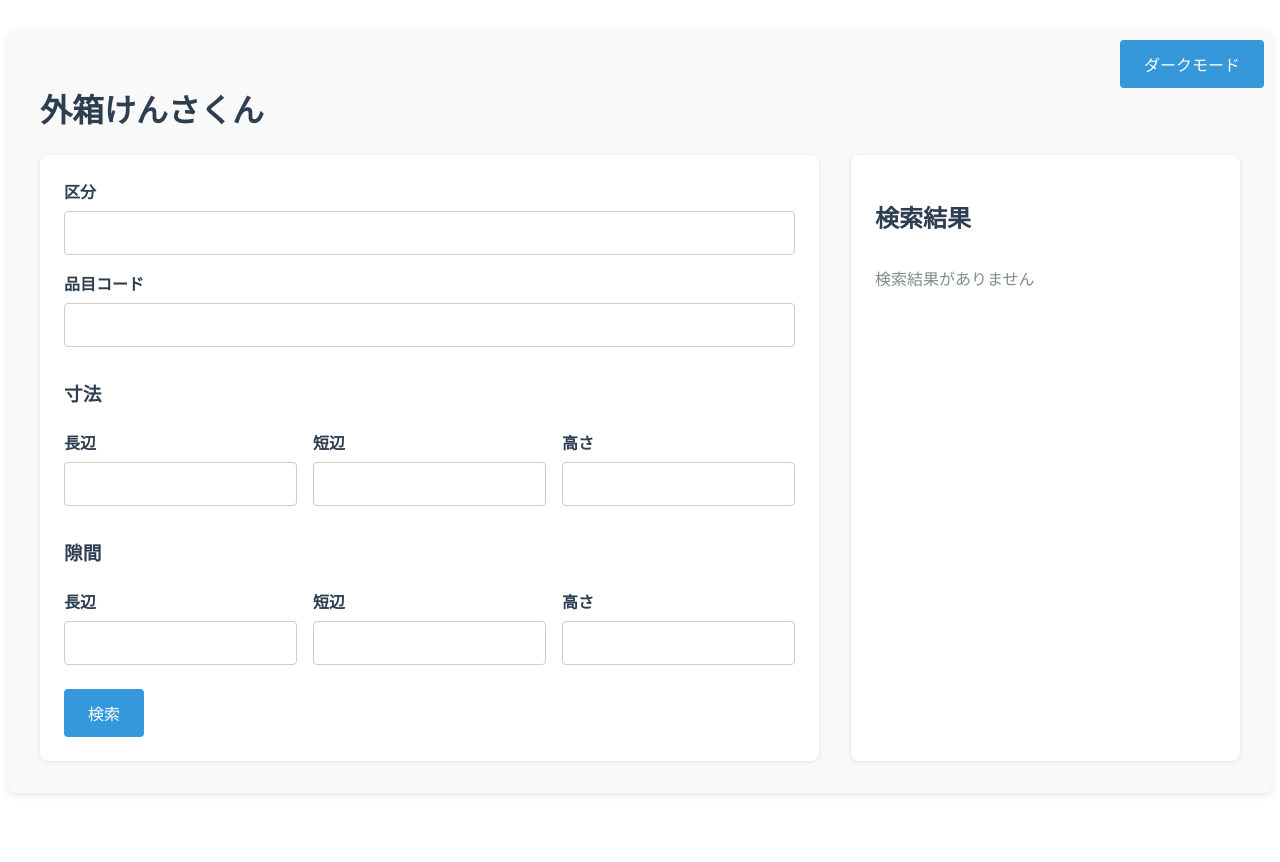
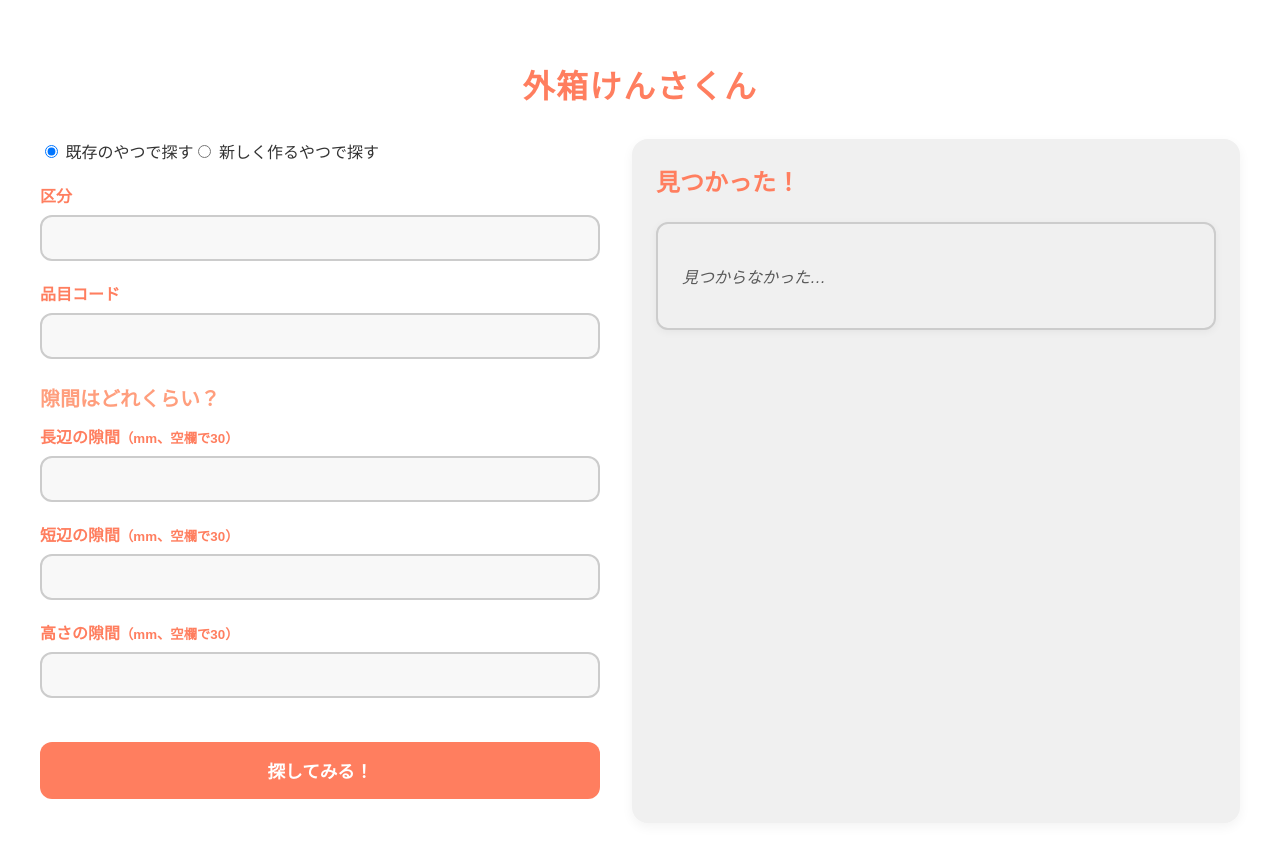
Before and after one commit to ruktis07/-, a Next.js app in the folder frontend/: page /search in a window 1280 px wide. Shown: the top 862 px of the page. Before the commit the page ends 825 px from the top, so only its background shows below. Built offline with nearby package versions, Linux system fonts and the light colour scheme.

Commit message:
frontend

```diff
--- a/frontend/src/app/globals.css
+++ b/frontend/src/app/globals.css
@@ -1,23 +1,28 @@
-:root {
-  --bg-color: #f9f9f9;
-  --text-color: #2c3e50;
-  --input-bg: #fff;
-  --input-border: #ccc;
-  --box-shadow: 0 2px 8px rgba(0, 0, 0, 0.1);
-  --button-bg: #3498db;
-  --button-hover: #2980b9;
-  --secondary-bg: #fff;
-  --secondary-shadow: 0 1px 4px rgba(0, 0, 0, 0.1);
+/* グローバルCSSでテーマごとの色を定義 */
+[data-theme="light"] {
+  --background: #ffffff;
+  --text: #333333;
+  --input-background: #f8f8f8;
+  --input-text: #333333;
+  --input-border: #cccccc;
+  --button-background: #e0e0e0;
+  --button-text: #333333;
+  --button-border: #cccccc;
+  --result-background: #f0f0f0;
+  --result-text: #333333;
+  --result-border: #cccccc;
 }
 
 [data-theme="dark"] {
-  --bg-color: #1a1a1a;
-  --text-color: #f0f0f0;
-  --input-bg: #2d2d2d;
-  --input-border: #555;
-  --box-shadow: 0 2px 8px rgba(0, 0, 0, 0.3);
-  --button-bg: #1e88e5;
-  --button-hover: #1565c0;
-  --secondary-bg: #2d2d2d;
-  --secondary-shadow: 0 1px 4px rgba(0, 0, 0, 0.3);
+  --background: #222222;
+  --text: #f0f0f0;
+  --input-background: #333333;
+  --input-text: #f0f0f0;
+  --input-border: #555555;
+  --button-background: #444444;
+  --button-text: #f0f0f0;
+  --button-border: #555555;
+  --result-background: #333333;
+  --result-text: #f0f0f0;
+  --result-border: #555555;
 }
--- a/frontend/src/app/search/page.tsx
+++ b/frontend/src/app/search/page.tsx
@@ -4,7 +4,9 @@ import { useState, useEffect } from 'react'
 import styles from './search.module.css'
 
 export default function SearchPage() {
+  // 初期値は既存
   const [form, setForm] = useState({
+    mode: 'existing',
     category: '',
     itemCode: '',
     sizeLength: '',
@@ -24,46 +26,79 @@ export default function SearchPage() {
     gapHeight?: string
   }>({})
 
-  const [theme, setTheme] = useState<'light' | 'dark'>('light')
+  // OSテーマ初期値取得
+  const getInitialTheme = () => {
+    if (typeof window !== 'undefined' && window.matchMedia) {
+      return window.matchMedia('(prefers-color-scheme: dark)').matches ? 'dark' : 'light'
+    }
+    return 'light'
+  }
 
+  const [theme, setTheme] = useState<'light' | 'dark'>(getInitialTheme)
+
+  // OSテーマ変更検知
   useEffect(() => {
     document.documentElement.setAttribute('data-theme', theme)
+    const mediaQuery = window.matchMedia('(prefers-color-scheme: dark)')
+    const handleChange = (e: MediaQueryListEvent) => {
+      setTheme(e.matches ? 'dark' : 'light')
+    }
+    mediaQuery.addEventListener('change', handleChange as EventListener)
+    return () => mediaQuery.removeEventListener('change', handleChange as EventListener)
   }, [theme])
 
+  // 入力変更
   const handleChange = (e: React.ChangeEvent<HTMLInputElement>) => {
     setForm({ ...form, [e.target.name]: e.target.value })
   }
 
-  const handleSubmit = async (e: React.FormEvent) => {
+  // 送信
+  const handleSubmit = (e: React.FormEvent) => {
     e.preventDefault()
+    // 隙間が空欄の場合は「30」を自動設定
+    const gapLength = form.gapLength === '' ? '30' : form.gapLength
+    const gapWidth = form.gapWidth === '' ? '30' : form.gapWidth
+    const gapHeight = form.gapHeight === '' ? '30' : form.gapHeight
     setResult({
       category: form.category,
       itemCode: form.itemCode,
       expectedQuantity: 10,
-      gapLength: form.gapLength,
-      gapWidth: form.gapWidth,
-      gapHeight: form.gapHeight,
+      gapLength,
+      gapWidth,
+      gapHeight,
     })
   }
 
   return (
     <div className={styles.container}>
-      <button
-        onClick={() => setTheme(theme === 'light' ? 'dark' : 'light')}
-        className={styles.button}
-        style={{
-          position: 'absolute',
-          top: '1rem',
-          right: '1rem',
-          zIndex: 10,
-        }}
-      >
-        {theme === 'light' ? 'ダークモード' : 'ライトモード'}
-      </button>
       <h1 className={styles.title}>外箱けんさくん</h1>
       <div className={styles.layout}>
         <div className={styles.inputArea}>
           <form onSubmit={handleSubmit} className={styles.form}>
+            <div className={styles.formGroup}>
+              <label>
+                <input
+                  type="radio"
+                  name="mode"
+                  value="existing"
+                  checked={form.mode === 'existing'}
+                  onChange={handleChange}
+                /> 既存のやつで探す
+              </label>
+              <label>
+                <input
+                  type="radio"
+                  name="mode"
+                  value="new"
+                  checked={form.mode === 'new'}
+                  onChange={handleChange}
+                /> 新しく作るやつで探す
+              </label>
+            </div>
+
+            {/* 既存モード：区分・品目コードのみ */}
+            {form.mode === 'existing' && (
+              <>
                 <div className={styles.formGroup}>
                   <label className={styles.label}>区分</label>
                   <input
@@ -86,10 +121,16 @@ export default function SearchPage() {
                     required
                   />
                 </div>
-            <h3 className={styles.subtitle}>寸法</h3>
+              </>
+            )}
+
+            {/* 新規モード：寸法のみ */}
+            {form.mode === 'new' && (
+              <>
+                <h3 className={styles.subtitle}>箱の大きさは？</h3>
                 <div className={styles.dimensionGroup}>
                   <div className={styles.formGroup}>
-                <label className={styles.label}>長辺</label>
+                    <label className={styles.label}>長辺（一番長いとこ）<small>（mm）</small></label>
                     <input
                       type="number"
                       name="sizeLength"
@@ -100,7 +141,7 @@ export default function SearchPage() {
                     />
                   </div>
                   <div className={styles.formGroup}>
-                <label className={styles.label}>短辺</label>
+                    <label className={styles.label}>短辺（短いとこ）<small>（mm）</small></label>
                     <input
                       type="number"
                       name="sizeWidth"
@@ -111,7 +152,7 @@ export default function SearchPage() {
                     />
                   </div>
                   <div className={styles.formGroup}>
-                <label className={styles.label}>高さ</label>
+                    <label className={styles.label}>高さ（上から見た高さ）<small>（mm）</small></label>
                     <input
                       type="number"
                       name="sizeHeight"
@@ -122,62 +163,59 @@ export default function SearchPage() {
                     />
                   </div>
                 </div>
-            <h3 className={styles.subtitle}>隙間</h3>
+              </>
+            )}
+
+            {/* 隙間：どちらのモードでも表示 */}
+            <h3 className={styles.subtitle}>隙間はどれくらい？</h3>
             <div className={styles.dimensionGroup}>
               <div className={styles.formGroup}>
-                <label className={styles.label}>長辺</label>
+                <label className={styles.label}>長辺の隙間<small>（mm、空欄で30）</small></label>
                 <input
                   type="number"
                   name="gapLength"
                   value={form.gapLength}
                   onChange={handleChange}
                   className={styles.input}
-                  required
                 />
               </div>
               <div className={styles.formGroup}>
-                <label className={styles.label}>短辺</label>
+                <label className={styles.label}>短辺の隙間<small>（mm、空欄で30）</small></label>
                 <input
                   type="number"
                   name="gapWidth"
                   value={form.gapWidth}
                   onChange={handleChange}
                   className={styles.input}
-                  required
                 />
               </div>
               <div className={styles.formGroup}>
-                <label className={styles.label}>高さ</label>
+                <label className={styles.label}>高さの隙間<small>（mm、空欄で30）</small></label>
                 <input
                   type="number"
                   name="gapHeight"
                   value={form.gapHeight}
                   onChange={handleChange}
                   className={styles.input}
-                  required
                 />
               </div>
             </div>
+            <button type="submit" className={styles.button}>
+              探してみる！
+            </button>
           </form>
-          <button
-            type="button"
-            className={styles.button}
-            onClick={handleSubmit}
-          >
-            検索
-          </button>
         </div>
         <div className={styles.resultArea}>
-          <h2 className={styles.resultTitle}>検索結果</h2>
+          <h2 className={styles.resultTitle}>見つかった！</h2>
           <div className={styles.resultBox}>
             {result.category && <p className={styles.resultItem}>区分: {result.category}</p>}
             {result.itemCode && <p className={styles.resultItem}>品目コード: {result.itemCode}</p>}
-            {result.expectedQuantity && <p className={styles.resultItem}>想定入数: {result.expectedQuantity}</p>}
-            {result.gapLength && <p className={styles.resultItem}>隙間（長辺）: {result.gapLength}</p>}
-            {result.gapWidth && <p className={styles.resultItem}>隙間（短辺）: {result.gapWidth}</p>}
-            {result.gapHeight && <p className={styles.resultItem}>隙間（高さ）: {result.gapHeight}</p>}
+            {result.expectedQuantity && <p className={styles.resultItem}>入るかな？: {result.expectedQuantity}個</p>}
+            {result.gapLength && <p className={styles.resultItem}>隙間（長辺）: {result.gapLength}mm</p>}
+            {result.gapWidth && <p className={styles.resultItem}>隙間（短辺）: {result.gapWidth}mm</p>}
+            {result.gapHeight && <p className={styles.resultItem}>隙間（高さ）: {result.gapHeight}mm</p>}
             {!result.category && !result.itemCode && (
-              <p className={styles.noResult}>検索結果がありません</p>
+              <p className={styles.noResult}>見つからなかった…</p>
             )}
           </div>
         </div>
--- a/frontend/src/app/search/search.module.css
+++ b/frontend/src/app/search/search.module.css
@@ -1,99 +1,125 @@
+/* フランクな外箱探検隊！スタイル */
 .container {
-  max-width: 2000px;
-  margin: 2rem auto;
+  background-color: var(--background);
+  color: var(--text);
+  min-height: 100vh;
   padding: 2rem;
-  background: var(--bg-color);
-  border-radius: 8px;
-  box-shadow: var(--box-shadow);
+  font-family: 'M PLUS Rounded 1c', sans-serif;
+}
+
+.layout {
+  display: flex;
+  gap: 2rem;
+  max-width: 1200px;
+  margin: 0 auto;
+  flex-wrap: wrap;
+}
+
+.inputArea, .resultArea {
+  flex: 1;
+  min-width: 300px; /* スマホでも崩れにくく */
 }
 
 .title {
-  color: var(--text-color);
+  text-align: center;
+  margin-bottom: 2rem;
+  font-size: 2rem;
+  font-weight: bold;
+  color: #ff7e5f;
+  letter-spacing: 0.05em;
+}
+
+.subtitle {
+  margin: 1.5rem 0 0.75rem;
+  font-size: 1.25rem;
+  color: #ff9e7d;
+}
+
+.form {
   margin-bottom: 1.5rem;
 }
 
-.layout {
-  display: grid;
-  grid-template-columns: 1fr 1fr;
-  gap: 2rem;
-}
-
-.inputArea, .resultArea {
-  background: var(--secondary-bg);
-  padding: 1.5rem;
-  border-radius: 8px;
-  box-shadow: var(--secondary-shadow);
-}
-
-.form {
-  display: flex;
-  flex-direction: column;
-  gap: 1rem;
-}
-
 .formGroup {
-  display: flex;
-  flex-direction: column;
-  gap: 0.5rem;
+  margin-bottom: 1.25rem;
 }
 
 .label {
+  display: block;
+  margin-bottom: 0.5rem;
   font-weight: bold;
-  color: var(--text-color);
+  color: #ff7e5f;
 }
 
 .input {
+  background-color: var(--input-background);
+  color: var(--input-text);
+  border: 2px solid var(--input-border);
+  border-radius: 12px;
   padding: 0.75rem;
-  border: 1px solid var(--input-border);
-  border-radius: 4px;
+  width: 100%;
+  box-sizing: border-box;
   font-size: 1rem;
-  background: var(--input-bg);
-  color: var(--text-color);
+  transition: border-color 0.2s, box-shadow 0.2s;
 }
 
-.subtitle {
-  color: var(--text-color);
-  margin-top: 1rem;
-  margin-bottom: 0.5rem;
-}
-
-.dimensionGroup {
-  display: grid;
-  grid-template-columns: 1fr 1fr 1fr;
-  gap: 1rem;
+.input:focus {
+  border-color: #ff7e5f;
+  box-shadow: 0 0 0 2px rgba(255, 126, 95, 0.2);
+  outline: none;
 }
 
 .button {
-  margin-top: 1.5rem;
-  padding: 0.75rem 1.5rem;
-  background: var(--button-bg);
+  background-color: #ff7e5f;
   color: white;
   border: none;
-  border-radius: 4px;
-  font-size: 1rem;
+  border-radius: 12px;
+  padding: 1rem 2rem;
+  font-size: 1.1rem;
   cursor: pointer;
-  transition: background 0.2s;
+  width: 100%;
+  margin-top: 1.5rem;
+  font-weight: bold;
+  transition: background-color 0.2s, transform 0.1s;
 }
 
 .button:hover {
-  background: var(--button-hover);
+  background-color: #ff5f3a;
+  transform: translateY(-2px);
+}
+
+.button:active {
+  transform: translateY(0);
+}
+
+.resultArea {
+  background-color: var(--result-background);
+  border-radius: 16px;
+  padding: 1.5rem;
+  box-shadow: 0 4px 12px rgba(0, 0, 0, 0.05);
 }
 
 .resultTitle {
-  color: var(--text-color);
-  margin-bottom: 1rem;
+  margin-top: 0;
+  margin-bottom: 1.5rem;
+  font-size: 1.5rem;
+  color: #ff7e5f;
 }
 
 .resultBox {
-  display: flex;
-  flex-direction: column;
-  gap: 0.5rem;
+  background-color: var(--result-background);
+  border: 2px solid var(--result-border);
+  border-radius: 12px;
+  padding: 1.5rem;
+  box-shadow: 0 2px 8px rgba(0, 0, 0, 0.05);
 }
 
 .resultItem {
-  margin-bottom: 0.5rem;
+  margin: 0.75rem 0;
+  font-size: 1.1rem;
 }
 
 .noResult {
-  color: #7f8c8d;
+  color: var(--text);
+  font-style: italic;
+  opacity: 0.8;
 }
```
Lines whose indentation alone changed are shown as unchanged.
